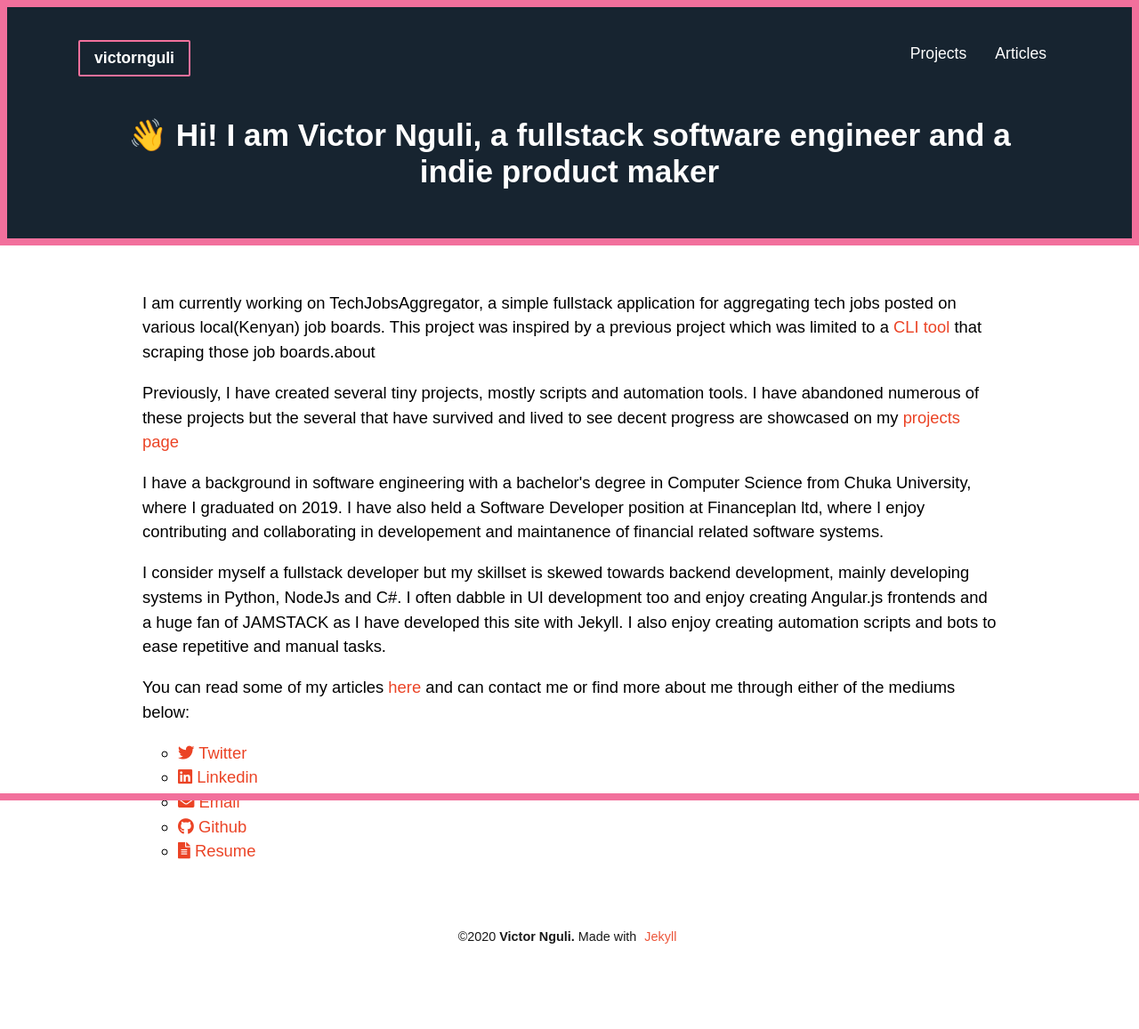
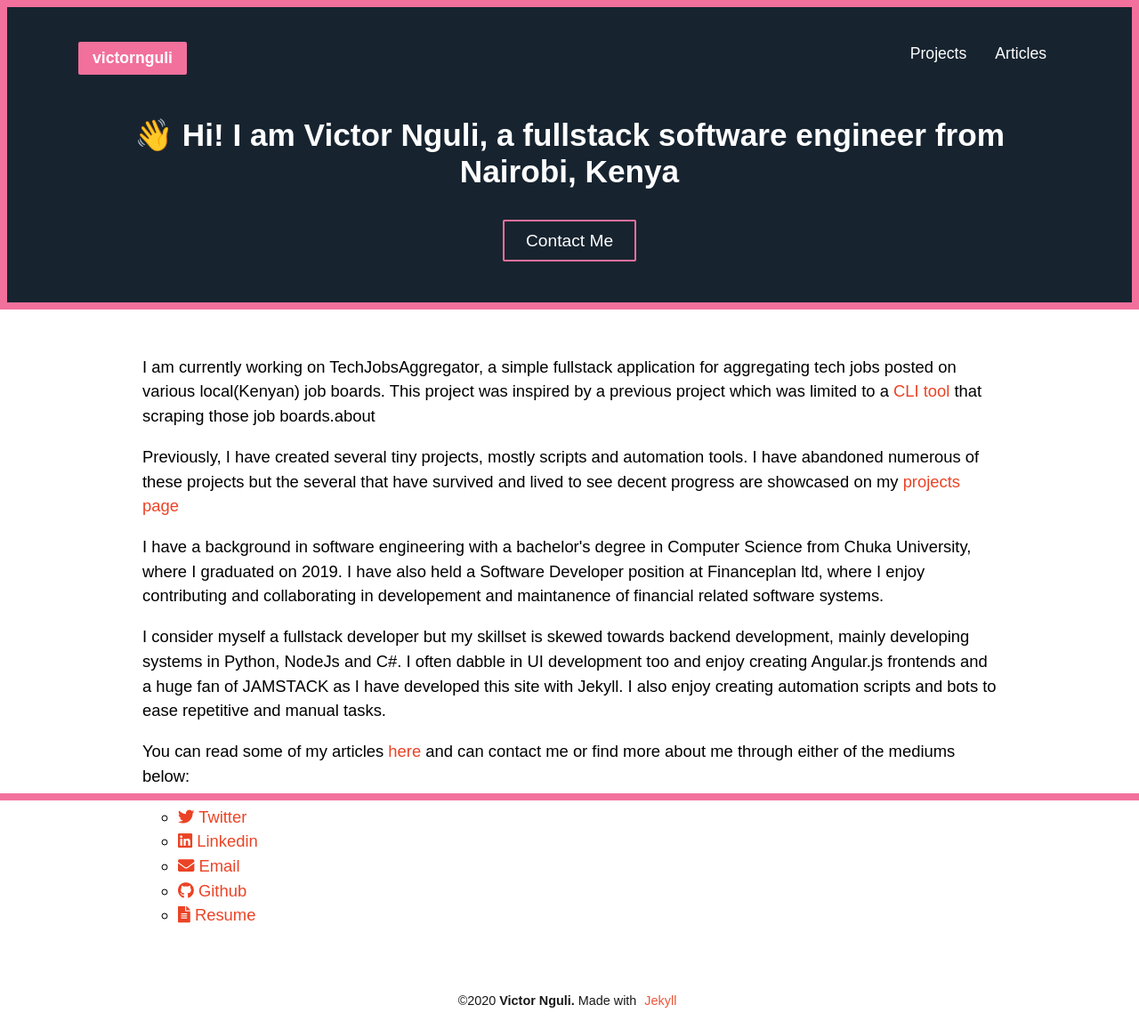
Before and after one commit to Victornguli/victornjoseph.com, a Jekyll site: the page built from index.md, in a window 1280 px wide. Shown: the whole page at 89% size. Built offline with Jekyll 4.4.1, drawn with Linux system fonts in a browser that asks for light colours; nearby versions of some CDN libraries; before the commit the page ends 1085 px from its top, so only the background shows below that.

Commit message:
update banner content

```diff
--- a/assets/css/main.scss
+++ b/assets/css/main.scss
@@ -54,7 +54,7 @@ body {
     min-height: 90%;
 
     .banner {
-        position: relative;
+        // position: relative;
         text-align: center;
         color: #ffffff;
         background: $background;
@@ -74,7 +74,7 @@ body {
                     text-decoration: none;
                     color: #ffffff;
                     font-weight: bold;
-                    border: 2px solid $primary-color;
+                    background-color: $primary-color;
                     padding: 0.5rem 1rem;
                     border-radius: 2px;
 
@@ -143,6 +143,26 @@ body {
                 opacity: 0.8;
                 font-weight: 400;
             }
+
+            #banner-link{
+                margin-top: 2rem;
+
+                a{
+                    padding: 0.7rem 1.5rem;
+                    border-radius: 2px;
+                    font-size: 1.2rem;
+                    font-weight: 400;
+                    color: #ffffff;
+                    text-decoration: none;
+                    border: 2px solid $primary-color;
+
+                    &:hover {
+                        background-color: $primary-color;
+                        transition: 0.7 ease-in-out;
+                        color: $background;
+                    }
+                }
+            }
         }
     }
 
--- a/index.md
+++ b/index.md
@@ -4,5 +4,8 @@
 
 layout: home
 banner_content: >-
- <h1>&#128075; Hi! I am Victor Nguli, a fullstack software engineer and a indie product maker</h1>
+  <h1>&#128075; Hi! I am Victor Nguli, a fullstack software engineer from Nairobi, Kenya</h1>
+  <h1 id="banner-link">
+    <a href="/about/">Contact Me</a>
+  </h1>
 ---
```
